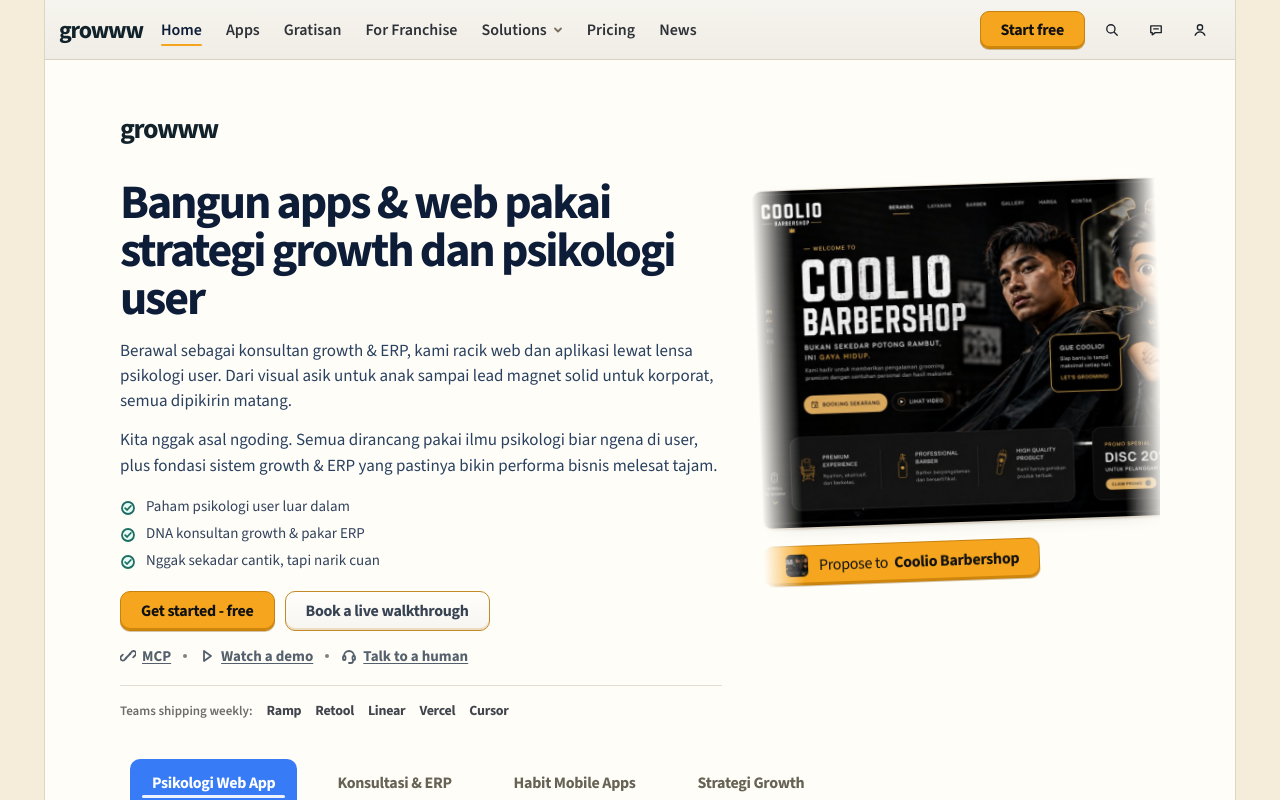
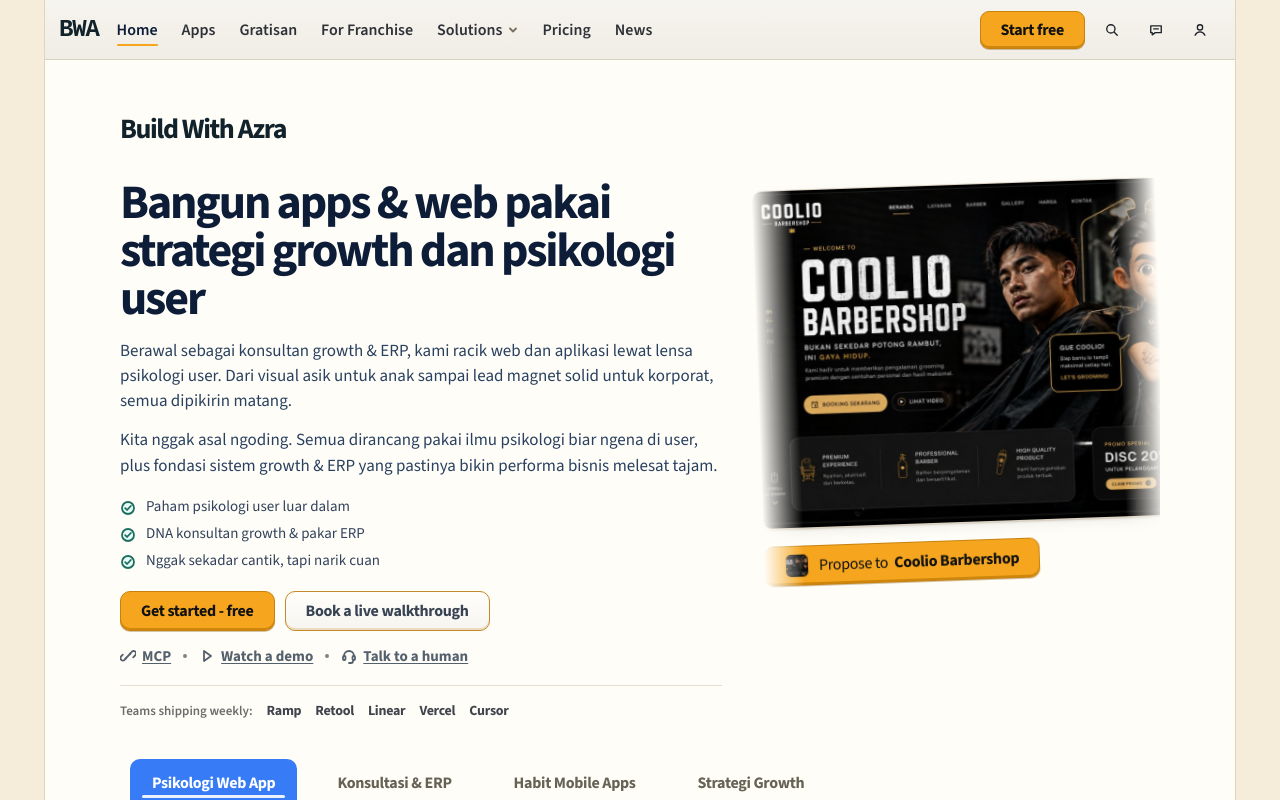
Before and after one commit to telityapp-alt/porto-nabil, a React (Vite) app: page / in a window 1280 px wide. Shown: the top 800 px of the page. Built offline with nearby package versions, Linux system fonts and the light colour scheme.

Commit message:
Rebrand to Build With Azra (BWA)
- Header logo: BWA only (monospace, bold)
- Hero/landing wordmark: Build With Azra (full name)
- Page title: Build With Azra
- Clean, minimal branding update

```diff
--- a/index.html
+++ b/index.html
@@ -10,7 +10,7 @@
       href="https://fonts.googleapis.com/css2?family=Source+Sans+3:wght@400;600;700;800&display=swap"
       rel="stylesheet"
     />
-    <title>Growww</title>
+    <title>Build With Azra</title>
   </head>
   <body>
     <div id="root"></div>
--- a/src/App.jsx
+++ b/src/App.jsx
@@ -787,16 +787,22 @@
 
 function HeaderLogo() {
   return (
-    <div style={{ fontSize: "24px", fontWeight: 900, color: "#11222b", letterSpacing: "-0.05em" }}>
-      growww
+    <div style={{
+      fontSize: "24px",
+      fontWeight: 900,
+      color: "#11222b",
+      letterSpacing: "-0.05em",
+      fontFamily: "monospace"
+    }}>
+      BWA
     </div>
   );
 }
 
 function Wordmark() {
   return (
-    <div className="wordmark" aria-label="growww wordmark">
-      <span className="wordmark-text" style={{ fontSize: "28px", fontWeight: 900, letterSpacing: "-0.05em", color: "#11222b", fontFamily: "inherit" }}>growww</span>
+    <div className="wordmark" aria-label="Build With Azra wordmark">
+      <span className="wordmark-text" style={{ fontSize: "28px", fontWeight: 900, letterSpacing: "-0.05em", color: "#11222b", fontFamily: "inherit" }}>Build With Azra</span>
     </div>
   );
 }
```
